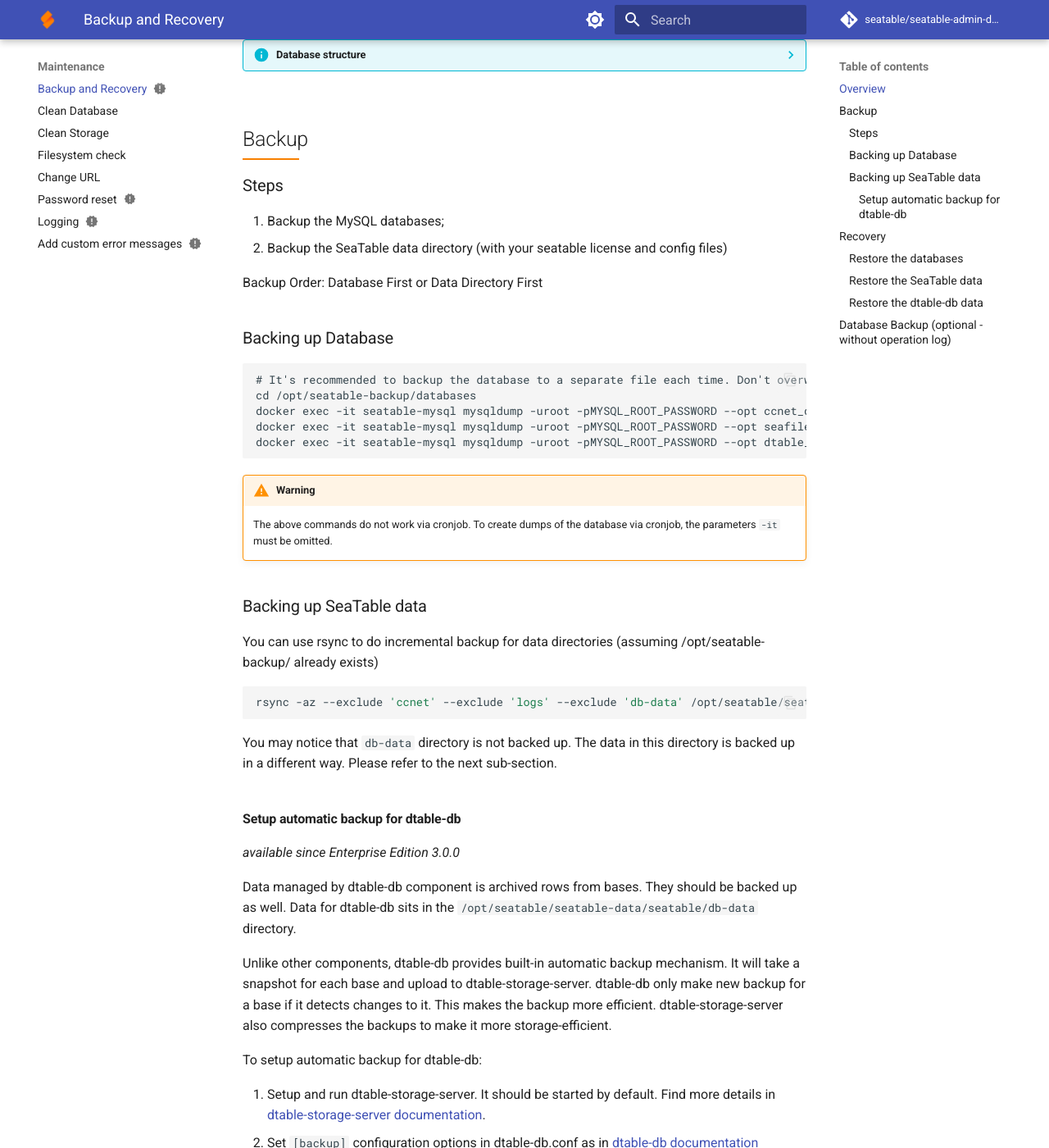
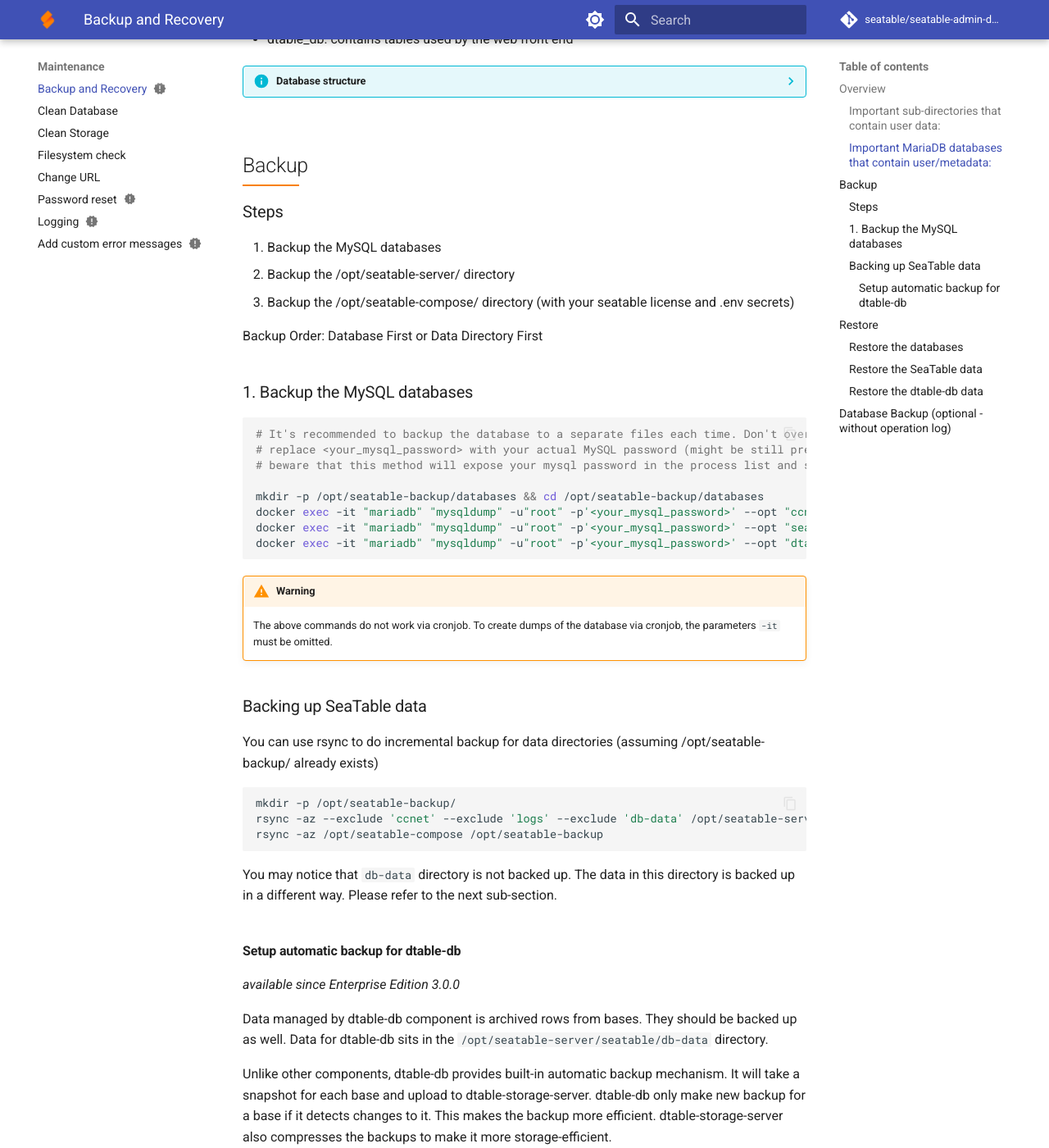
Before and after one commit to seatable/seatable-admin-docs, an MkDocs documentation site: the page built from docs/maintain/backup-recovery.md, in a window 1280 px wide and 1400 px high, scrolled down 1133 px. Shown: the whole window at 82% size. Built offline with MkDocs 1.6.1 and Material for MkDocs 9.7.7, drawn with Linux system fonts in a browser that asks for light colours; comment, search, counter and statistics services are not loaded; some of the changed text lies outside the part shown.

Commit message:
updated backup and migration articles (#180)
* updated backup and migration articles

* removing smaller than icon

---------

Co-authored-by: Christoph Dyllick-Brenzinger <cdb@datamate.org>

````diff
--- a/docs/maintain/backup-recovery.md
+++ b/docs/maintain/backup-recovery.md
@@ -12,10 +12,10 @@
 - Databases
 - Configuration files with private keys
 
-If you setup SeaTable server according to our manual, you should have a directory layout like:
+If you setup your SeaTable server according to our manual, there should exist a directory layout like this:
 
 ```
-/opt/seatable/seatable-data/seatable
+/opt/seatable-server/seatable/
 ├── ccnet
 ├── conf
 ├── db-data
@@ -23,30 +23,27 @@
 ├── pids
 ├── scripts
 ├── seafile-data
-├── seafile-license.txt
 ├── seahub-data
 └── storage-data
 
 ```
 
-All your data is stored under the `/opt/seatable/seatable-data/seatable` directory. Below are important sub-directories that contain user data:
+All your data is stored under the `/opt/seatable-server/seatable/` directory.
 
+#### Important sub-directories that contain user data:
 - seafile-data: contains uploaded files for file and image columns
 - seahub-data: contains data used by web front-end, such as avatars
 - db-data: contains archived rows in bases
 - storage-data: contains backups for the bases in dtable-db (added in Enterprise Edition 3.0.0); Since version 3.0.0, tables and snapshots are also stored in this directory.
 
-SeaTable also stores some important metadata data in a few databases.
-
-MySQL databases:
-
+#### Important MariaDB databases that contain user/metadata:
 - ccnet_db: contains user and group information
 - seafile_db: contains library metadata
 - dtable_db: contains tables used by the web front end
 
 ??? info "Database structure"
 
-    SeaTable stores the following data types in the SQL database in the `seatable-mysql` Docker container:
+    SeaTable stores the following data types in the MySQL database engine in the `mariadb` Docker container:
 
     * user actions and inputs in bases (e.g. new/modified/deleted rows, new/modified/deleted columns, new/modified, deleted views)
     * meta-information for bases (e.g. API-token, common datasets, links, row comments, snapshots, third-party accounts, webhooks)
@@ -58,19 +55,23 @@
 
 ### Steps
 
-1. Backup the MySQL databases;
-2. Backup the SeaTable data directory (with your seatable license and config files)
+1. Backup the MySQL databases
+2. Backup the /opt/seatable-server/ directory
+3. Backup the /opt/seatable-compose/ directory (with your seatable license and .env secrets)
 
 Backup Order: Database First or Data Directory First
 
-### Backing up Database
+### 1. Backup the MySQL databases
 
-```
-# It's recommended to backup the database to a separate file each time. Don't overwrite older database backups for at least a week.
-cd /opt/seatable-backup/databases
-docker exec -it seatable-mysql mysqldump -uroot -pMYSQL_ROOT_PASSWORD --opt ccnet_db > ccnet_db.sql
-docker exec -it seatable-mysql mysqldump -uroot -pMYSQL_ROOT_PASSWORD --opt seafile_db > seafile_db.sql
-docker exec -it seatable-mysql mysqldump -uroot -pMYSQL_ROOT_PASSWORD --opt dtable_db > dtable_db.sql
+```bash
+# It's recommended to backup the database to a separate files each time. Don't overwrite older database backups for at least a week.
+# replace <your_mysql_password> with your actual MySQL password (might be still present in /opt/seatable-compose/.env)
+# beware that this method will expose your mysql password in the process list and shell history of the docker host
+
+mkdir -p /opt/seatable-backup/databases && cd /opt/seatable-backup/databases
+docker exec -it "mariadb" "mysqldump" -u"root" -p'<your_mysql_password>' --opt "ccnet_db" > "./ccnet_db.sql"
+docker exec -it "mariadb" "mysqldump" -u"root" -p'<your_mysql_password>' --opt "seafile_db" > "./seafile_db.sql"
+docker exec -it "mariadb" "mysqldump" -u"root" -p'<your_mysql_password>' --opt "dtable_db" > "./dtable_db.sql"
 ```
 
 !!! warning
@@ -82,7 +83,9 @@
 You can use rsync to do incremental backup for data directories (assuming /opt/seatable-backup/ already exists)
 
 ```bash
-rsync -az --exclude 'ccnet' --exclude 'logs' --exclude 'db-data' /opt/seatable/seatable-data/seatable /opt/seatable-backup/seatable
+mkdir -p /opt/seatable-backup/
+rsync -az --exclude 'ccnet' --exclude 'logs' --exclude 'db-data' /opt/seatable-server /opt/seatable-backup
+rsync -az /opt/seatable-compose /opt/seatable-backup
 ```
 
 You may notice that `db-data` directory is not backed up. The data in this directory is backed up in a different way. Please refer to the next sub-section.
@@ -91,7 +94,7 @@
 
 _available since Enterprise Edition 3.0.0_
 
-Data managed by dtable-db component is archived rows from bases. They should be backed up as well. Data for dtable-db sits in the `/opt/seatable/seatable-data/seatable/db-data` directory.
+Data managed by dtable-db component is archived rows from bases. They should be backed up as well. Data for dtable-db sits in the `/opt/seatable-server/seatable/db-data` directory.
 
 Unlike other components, dtable-db provides built-in automatic backup mechanism. It will take a snapshot for each base and upload to dtable-storage-server. dtable-db only make new backup for a base if it detects changes to it. This makes the backup more efficient. dtable-storage-server also compresses the backups to make it more storage-efficient.
 
@@ -100,38 +103,42 @@
 1. Setup and run dtable-storage-server. It should be started by default. Find more details in [dtable-storage-server documentation](../configuration/dtable-storage-server-conf.md).
 2. Set `[backup]` configuration options in dtable-db.conf as in [dtable-db documentation](../configuration/dtable-db-conf.md)
 
-If you configure dtable-storage-server with local file system as backend, dtable-storage-server saves its data to the path specified in dtable-storage-server.conf. By default it's set to `/opt/seatable/seatable-data/seatable/storage-data`. If you set up your backup as in the last section, you should have already backed up this directory as well. Since storage-data directory has already contained the backups for dtable-db, data in db-data directory doesn't need to backup.
+If you configure dtable-storage-server with local file system as backend, dtable-storage-server saves its data to the path specified in dtable-storage-server.conf. By default it's set to `/opt/seatable-server/seatable/storage-data`. If you set up your backup as in the last section, you should have already backed up this directory as well. Since storage-data directory has already contained the backups for dtable-db, data in db-data directory doesn't need to backup.
 
-If you configure dtable-storage-server with object storage as backend, there will be no data saved to `/opt/seatable/seatable-data/seatable/storage-data`. So you don't have to backup storage-data directory either.
+If you configure dtable-storage-server with object storage as backend, there will be no data saved to `/opt/seatable-server/seatable/storage-data`. So you don't have to backup storage-data directory either.
 
 You can also manually execute the command to backup dtable-db data immediately
 
 ```
-docker exec -it seatable /opt/seatable/scripts/seatable.sh backup-all
+docker exec -it seatable-server /opt/seatable/scripts/seatable.sh backup-all
 ```
 
-## Recovery
+## Restore
 
 ### Restore the databases
 
-```
-docker exec -i seatable-mysql /usr/bin/mysql -uroot -pMYSQL_ROOT_PASSWORD ccnet_db < /opt/seatable-backup/databases/ccnet_db.sql
-docker exec -i seatable-mysql /usr/bin/mysql -uroot -pMYSQL_ROOT_PASSWORD seafile_db < /opt/seatable-backup/databases/seafile_db.sql
-docker exec -i seatable-mysql /usr/bin/mysql -uroot -pMYSQL_ROOT_PASSWORD dtable_db < /opt/seatable-backup/databases/dtable_db.sql
+```bash
+# replace <your_mysql_password> with your actual MySQL password (might be still present in /opt/seatable-compose/.env)
+# beware that this method will expose your mysql password in the process list and shell history of the docker host
+
+docker exec -i "mariadb" "/usr/bin/mysql" -u"root" -p'<your_mysql_password>' ccnet_db < /opt/seatable-backup/databases/ccnet_db.sql
+docker exec -i "mariadb" "/usr/bin/mysql" -u"root" -p'<your_mysql_password>' seafile_db < /opt/seatable-backup/databases/seafile_db.sql
+docker exec -i "mariadb" "/usr/bin/mysql" -u"root" -p'<your_mysql_password>' dtable_db < /opt/seatable-backup/databases/dtable_db.sql
 
 ```
 
 ### Restore the SeaTable data
 
 ```
-rsync -az /opt/seatable-backup/seatable /opt/seatable/seatable-data/seatable
+rsync -az /opt/seatable-backup/seatable-server /opt
+rsync -az /opt/seatable-backup/seatable-compose /opt
 
 ```
 
 ### Restore the dtable-db data
 
 ```
-docker exec -it seatable /opt/seatable/scripts/seatable.sh restore-all
+docker exec -it seatable-server /opt/seatable/scripts/seatable.sh restore-all
 ```
 
 ## Database Backup (optional - without operation log)
````
Also changed, not shown: docs/upgrade/migrate-seatable-release.md (+9 -8 lines), docs/upgrade/upgrade-manual.md (+1 -1 lines).
